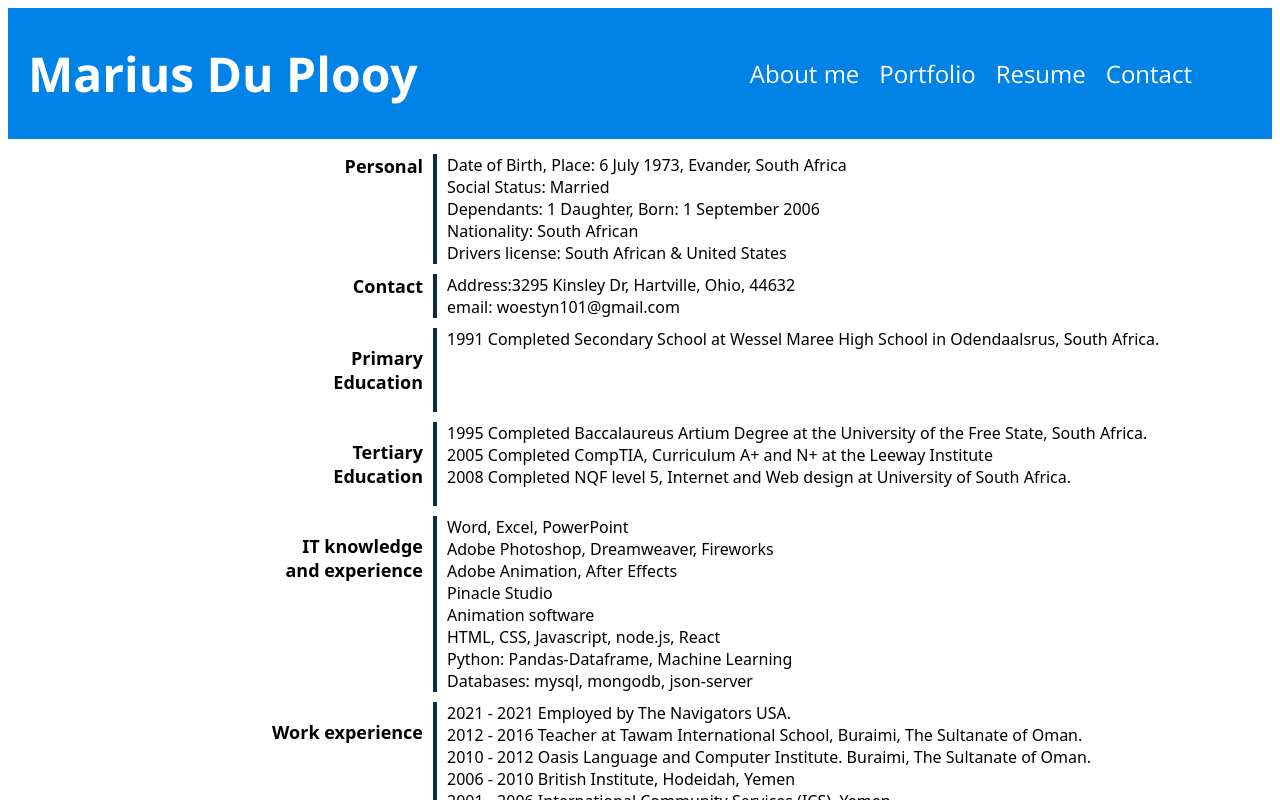
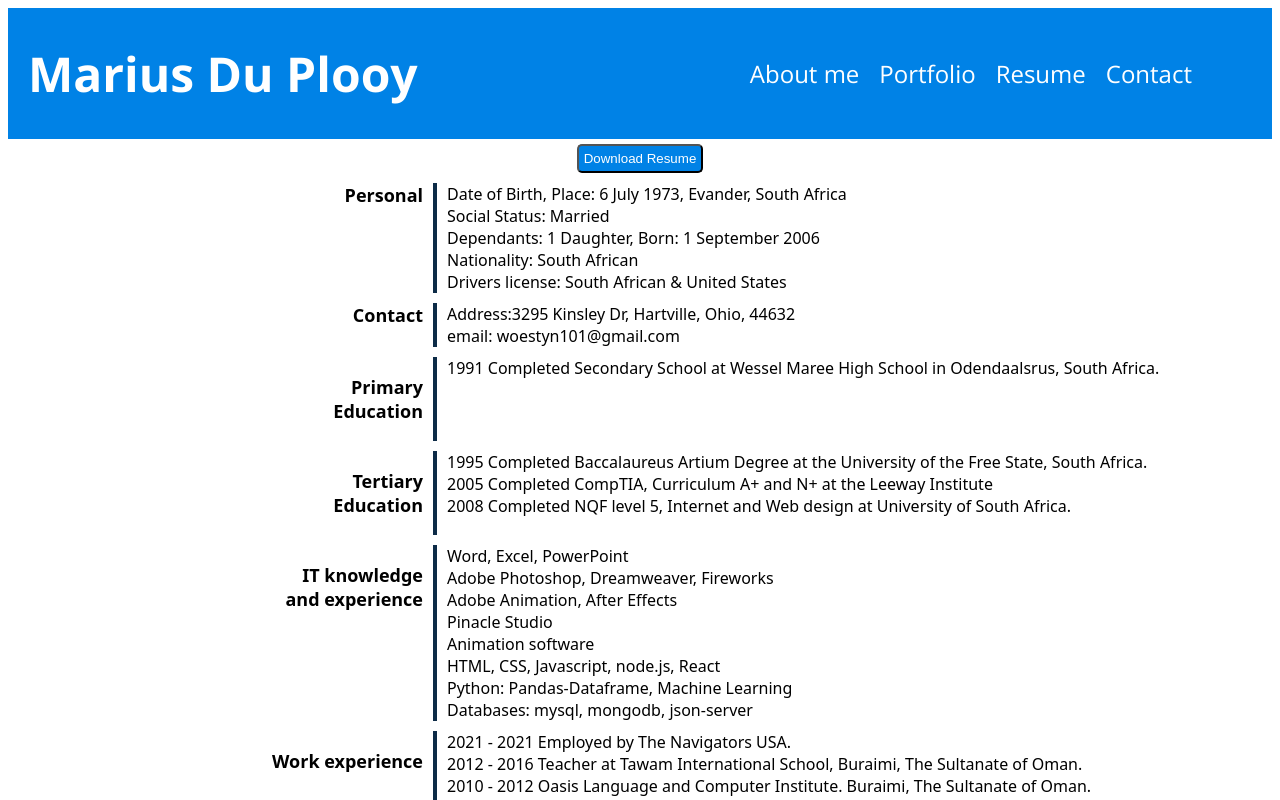
Before and after one commit to woestyn101/profile, a React (Vite) app: page /resume in a window 1280 px wide. Shown: the top 800 px of the page. Built offline with nearby package versions, Linux system fonts and the light colour scheme.

Commit message:
Update Resume.jsx

```diff
--- a/src/components/Resume.jsx
+++ b/src/components/Resume.jsx
@@ -1,8 +1,11 @@
-
+import myDoc from '../../public/resume.pdf'
 
 const Resume = () => {
     return (
         <div className="resume-content">
+              <a href="../../public/resume.pdf" download="Marius Resume" target='_blank'>
+<button type="button" className="resume-button">Download Resume</button>
+</a>
           <div className="mypersonal">
               <div className="personal1">Personal</div>
               <div className="personal-content">
```
